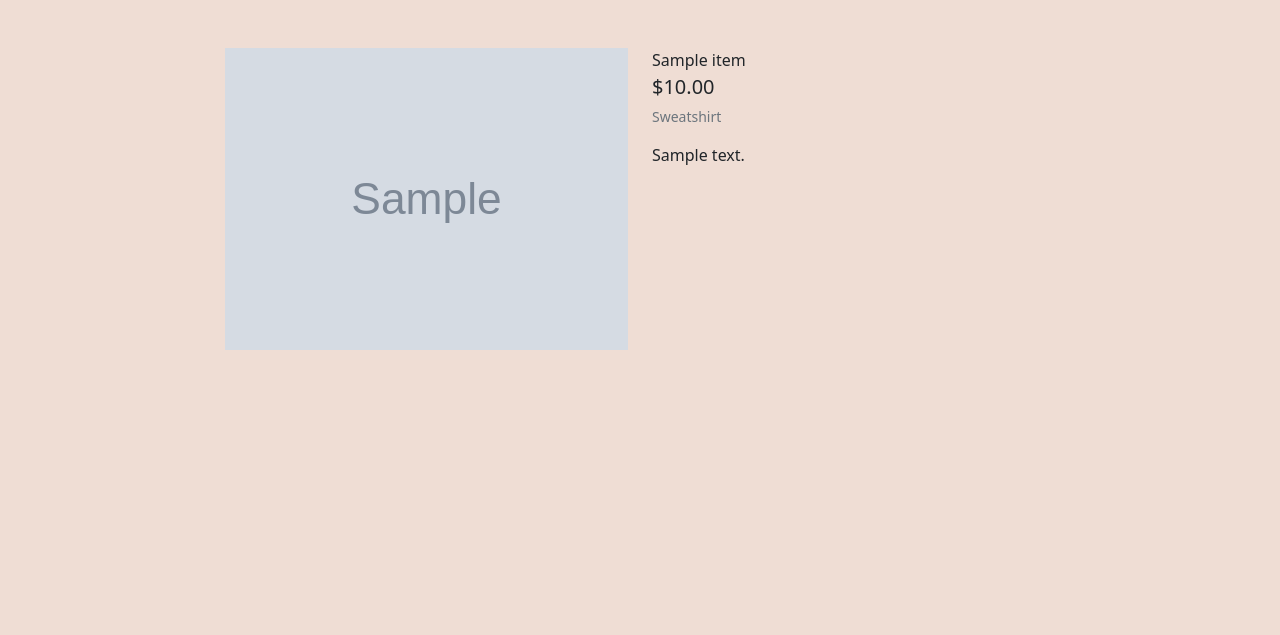
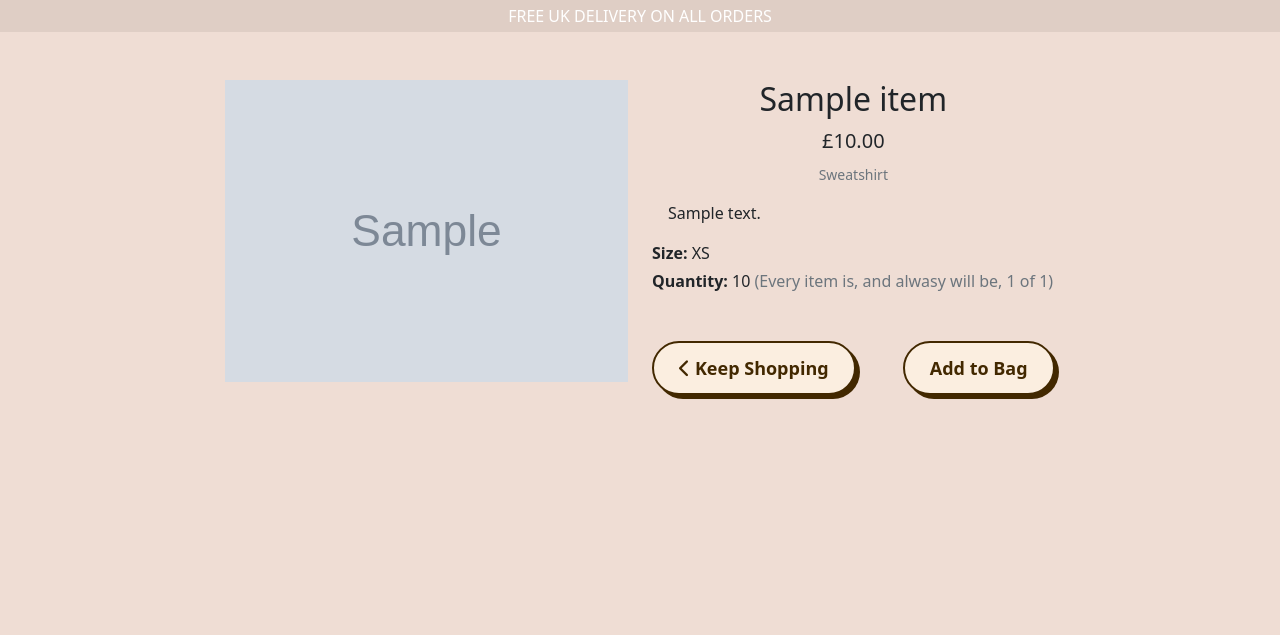
Before and after one commit to jdj0/milestone4-enoughalready, a Django app: page /1 in a window 1280 px wide. Shown: the part 56-691 px from the top of the page. Run offline with Django 4.2, Linux system fonts and the light colour scheme; tables that the repository leaves empty hold one stand-in row (values such as "Sample post"); grey boxes marked "Sample" are stand-in pictures; some libraries are stand-ins or nearby versions.

Commit message:
Add free delivery banner to base.html

```diff
--- a/bag/contexts.py
+++ b/bag/contexts.py
@@ -1,3 +1,4 @@
+from django.conf import settings
 
 
 def bag_contents(request):
@@ -5,11 +6,14 @@ def bag_contents(request):
     bag_items = []
     total = 0
     item_count = 0
+    delivery = 0
+    grand_total = delivery + total
 
     context = {
         'bag_items': bag_items,
         'total': total,
         'item_count': item_count,
+        'grand_total': grand_total,
     }
 
     return context
--- a/bag/urls.py
+++ b/bag/urls.py
@@ -2,5 +2,6 @@ from django.urls import path
 from . import views
 
 urlpatterns = [
-    path('', views.view_bag, name="view_bag")
+    path('', views.view_bag, name="view_bag"),
+    path('add/<item_id>/', views.add_to_bag, name='add_to_bag'),
 ]
--- a/products/models.py
+++ b/products/models.py
@@ -34,6 +34,7 @@ class Item(models.Model):
     price = models.DecimalField(max_digits=6, decimal_places=2)
     category = models.CharField(choices=CATEGORY_CHOICES, max_length=2)
     size = models.CharField(choices=SIZE_CHOICES, max_length=4)
+    quantity = models.IntegerField(default=1)
     image = models.ImageField(null=True, blank=True, upload_to="images/")
 
     def __str__(self):
--- a/products/templates/products/product.html
+++ b/products/templates/products/product.html
@@ -15,74 +15,33 @@
             </div>
             <div class="col-12 col-md-6 col-lg-4">
                 <div class="mb-5 mt-md-5">
-                    <p class="mb-0">{{ item.title }}</p>
-                    <p class="lead mb-0 text-left font-weight-bold">${{ item.price }}</p>
-                    <p class="small mt-1 mb-0">
-                        <a class="text-muted" href="{% url 'products' %}?category={{ item.category }}">
+                    <h2 class="mb-0 text-center">{{ item.title }}</h2>
+                    <p class="lead m-2 text-left font-weight-bold text-center"><strong>£{{ item.price }}</strong></p>
+                    <p class="small mt-0 mb-0 text-center">
+                        <a class="text-secondary" href="{% url 'products' %}?category={{ item.category }}">
                             {{ item.get_category_display }}
                         </a>
                     </p>
-                    <p class="mt-3">{{ item.description }}</p>
+                    <p class="m-3">{{ item.description }}</p>
+                    <p class="mb-0 mt-1"><strong>Size: </strong>{{ item.size }}</p>
+                    <p class="mb-0 mt-1">
+                        <span><strong>Quantity: </strong>{{ item.quantity }}</span>
+                        <span class="text-secondary"> (Every item is, and alwasy will be, 1 of 1)</span>
+                    </p>
 
-                    {% comment %}
-                    <form class="form" action="{% url 'add_to_bag' product.id %}" method="POST">
+
+                    <form class="form" action="{% url 'add_to_bag' item.id %}" method="POST">
                         {% csrf_token %}
                         <div class="form-row">
-                            {% with product.has_sizes as s %}
-                            {% if s %}
-                                <div class="col-12">
-                                    <p><strong>Size:</strong></p>
-                                    <select class="form-control rounded-0 w-50" name="product_size" id='id_product_size'>
-                                        <option value="xs">XS</option>
-                                        <option value="s">S</option>
-                                        <option value="m" selected>M</option>
-                                        <option value="l">L</option>
-                                        <option value="xl">XL</option>
-                                    </select>
-                                </div>
-                            {% endif %}
-                            <div class="col-12">
-                                <p class="mt-3"><strong>Quantity:</strong></p>
-                                <div class="form-group w-50">
-                                    <div class="input-group">
-                                        <div class="input-group-prepend">
-                                            <button class="decrement-qty btn btn-black rounded-0"
-                                                data-item_id="{{ product.id }}" id="decrement-qty_{{ product.id }}">
-                                                <span class="icon">
-                                                    <i class="fas fa-minus"></i>
-                                                </span>
-                                            </button>
-                                        </div>
-                                        <input class="form-control qty_input" type="number"
-                                            name="quantity" value="1" min="1" max="99"
-                                            data-item_id="{{ product.id }}"
-                                            id="id_qty_{{ product.id }}">
-                                        <div class="input-group-append">
-                                            <button class="increment-qty btn btn-black rounded-0"
-                                                data-item_id="{{ product.id }}" id="increment-qty_{{ product.id }}">
-                                                <span class="icon">
-                                                    <i class="fas fa-plus"></i>
-                                                </span>
-                                            </button>
-                                        </div>
-                                    </div>
-                                </div>
-                            </div>
-
-                            <div class="col{% if s %}-12 mt-2{% endif %}">
-                                <a href="{% url 'products' %}" class="btn btn-outline-black rounded-0 mt-5">
-                                    <span class="icon">
-                                        <i class="fas fa-chevron-left"></i>
-                                    </span>
-                                    <span class="text-uppercase">Keep Shopping</span>
+                            <div class="col{% if s %}-12 mt-2{% endif %} d-flex justify-content-between">
+                                <a href="{% url 'products' %}">
+                                    <span class="button-74 mt-5"><span class="icon"><i class="fas fa-chevron-left"></i></span> Keep Shopping</span>
                                 </a>
-                                <input type="submit" class="btn btn-black rounded-0 text-uppercase mt-5" value="Add to Bag">
+                                <input type="submit" class="button-74 mt-5" value="Add to Bag">
                             </div>
                             <input type="hidden" name="redirect_url" value="{{ request.path }}">
-                            {% endwith %}
                         </div>
                     </form>
-                    {% endcomment %}
 
                 </div>
             </div>
--- a/products/templates/products/products.html
+++ b/products/templates/products/products.html
@@ -33,7 +33,7 @@
                                             <p class="small mt-1 mb-0">
                                                 Size: {{ item.get_size_display }}
                                             </p>
-                                            <p class="lead mb-0 text-left font-weight-bold">${{ item.price }}</p>
+                                            <p class="lead mb-0 text-left font-weight-bold">£{{ item.price }}</p>
                                             {% if item.category %}
                                             <p class="small mt-1 mb-0">
                                                 {{ item.get_category_display }}
--- a/static/css/base.css
+++ b/static/css/base.css
@@ -4,6 +4,11 @@ html {
 
 body{
     background-color: #efddd4 !important;
+}
+
+.delivery-banner{
+    background-color: #dfcec5;
+    color: white;
 }
 
 .background {
@@ -121,3 +126,40 @@ footer, a{
 .page-footer{
     padding-top: 5px !important;
 }
+
+/* CSS Scan Button */
+
+.button-74 {
+  background-color: #fbeee0;
+  border: 2px solid #422800;
+  border-radius: 30px;
+  box-shadow: #422800 4px 4px 0 0;
+  color: #422800;
+  cursor: pointer;
+  display: inline-block;
+  font-weight: 600;
+  font-size: 18px;
+  padding: 0 18px;
+  line-height: 50px;
+  text-align: center;
+  text-decoration: none;
+  user-select: none;
+  -webkit-user-select: none;
+  touch-action: manipulation;
+}
+
+.button-74:hover {
+  background-color: #fff;
+}
+
+.button-74:active {
+  box-shadow: #422800 2px 2px 0 0;
+  transform: translate(2px, 2px);
+}
+
+@media (min-width: 768px) {
+  .button-74 {
+    min-width: 120px;
+    padding: 0 25px;
+  }
+}
--- a/templates/base.html
+++ b/templates/base.html
@@ -52,6 +52,7 @@
       </div>
     </div>
   </nav>
+  <div class="text-center delivery-banner text-uppercase p-1">Free UK Delivery on all orders</div>
   <div class="base-background">
     {% block content %}
     {% endblock %}
```
Also changed, not shown: bag/views.py (+7 -1 lines), products/migrations/0005_item_quantity_alter_item_size.py (added).
